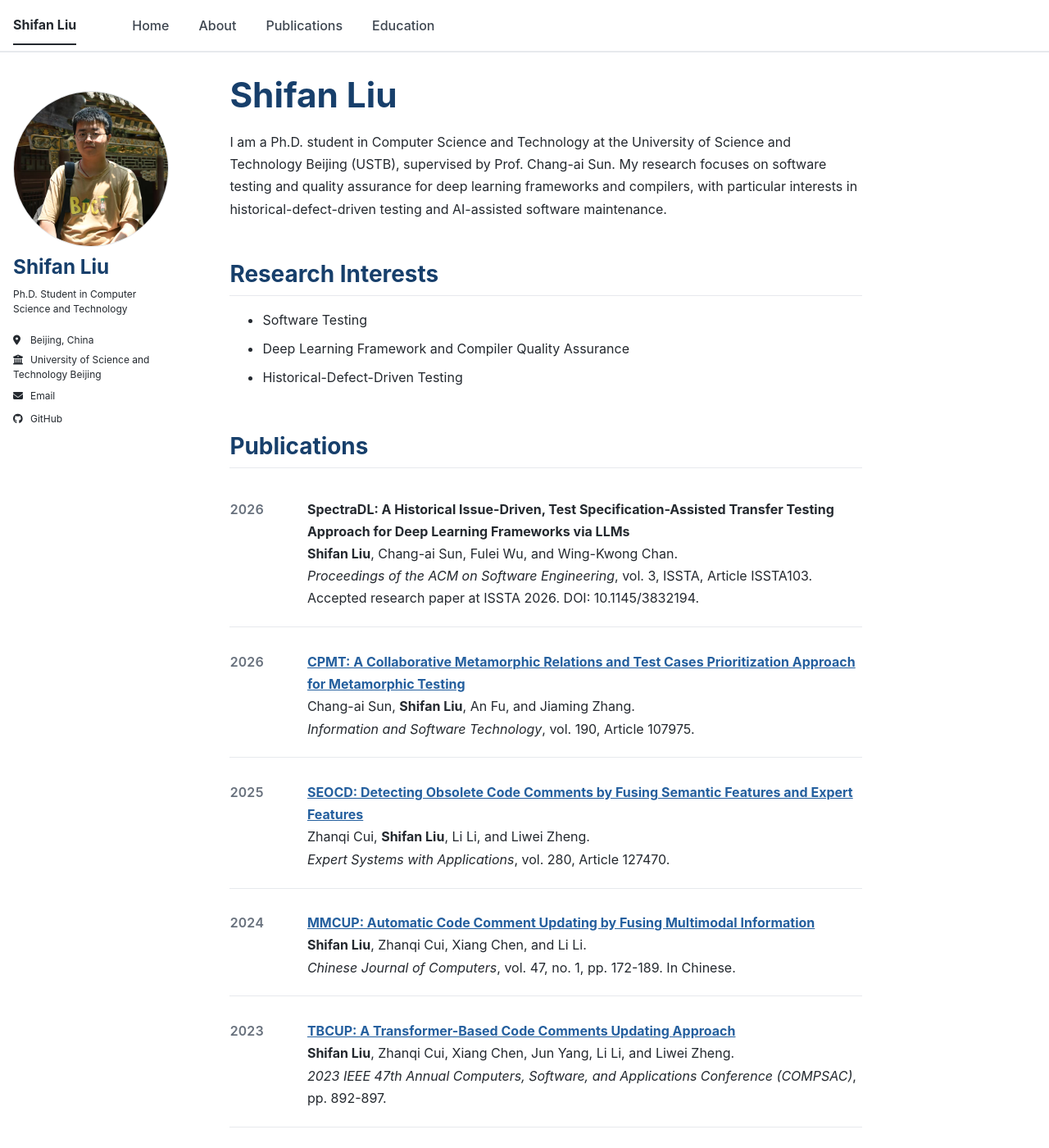
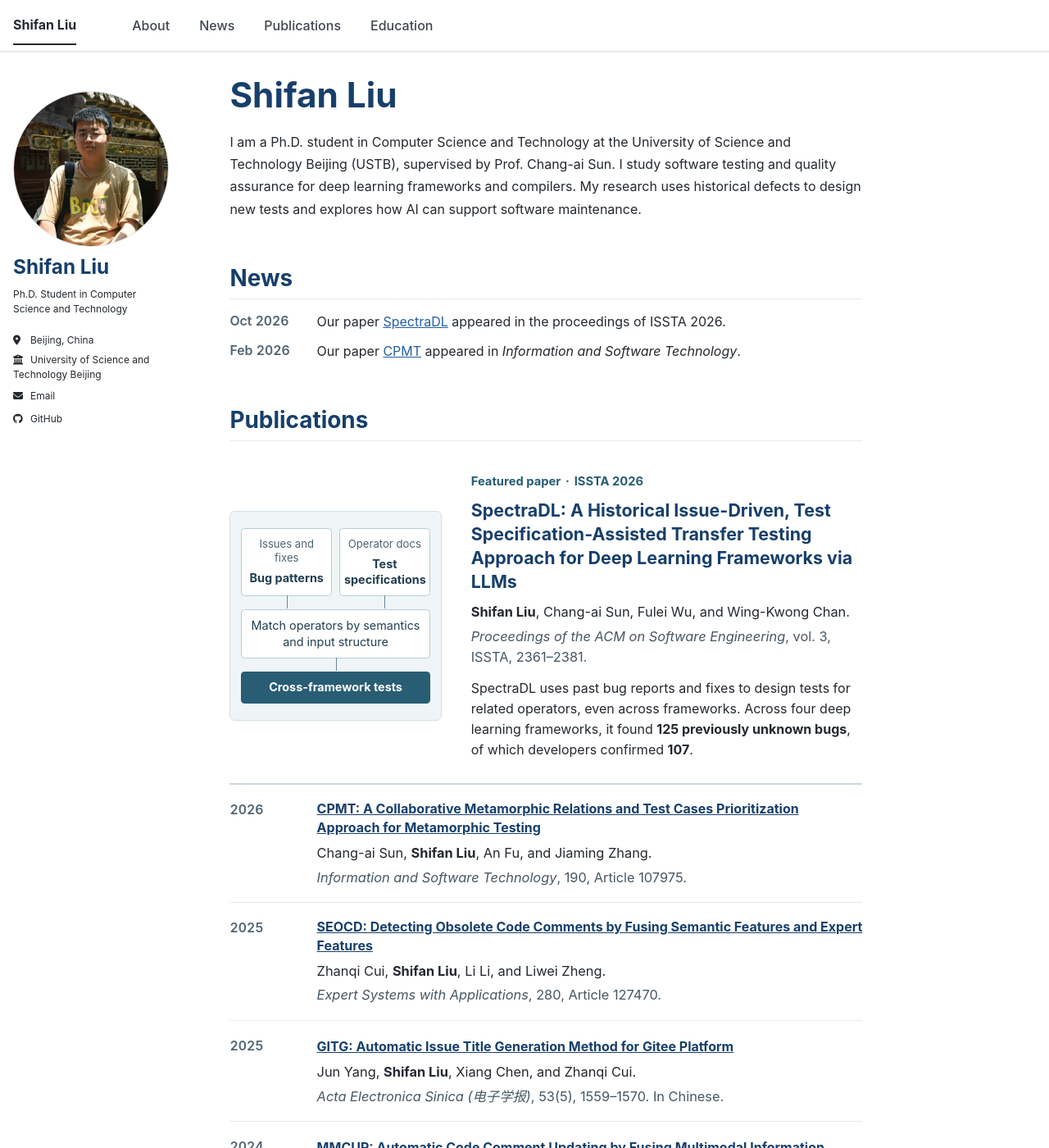
Before and after one commit to rookieLiu2018/rookieLiu2018.github.io, a Jekyll site: the page built from _pages/about.md, in a window 1280 px wide and 1400 px high. Shown: the whole window at 82% size. Built offline with Jekyll 4.4.1, drawn with Linux system fonts in a browser that asks for light colours; a style sheet for code colours, icons or effects is not loaded; some of the changed text lies outside the part shown.

Commit message:
Feature SpectraDL and list all ten publications on the homepage

```diff
--- a/_data/navigation.yml
+++ b/_data/navigation.yml
@@ -1,9 +1,9 @@
 main:
-  - title: "Home"
-    url: /
-
   - title: "About"
     url: /#about
+
+  - title: "News"
+    url: /#news
 
   - title: "Publications"
     url: /#publications
--- a/_pages/about.md
+++ b/_pages/about.md
@@ -6,17 +6,78 @@ author_profile: true
 redirect_from:
   - /about/
   - /about.html
+papers:
+  - year: 2026
+    id: cpmt
+    title: "CPMT: A Collaborative Metamorphic Relations and Test Cases Prioritization Approach for Metamorphic Testing"
+    authors: "Chang-ai Sun, Shifan Liu, An Fu, and Jiaming Zhang"
+    venue: "Information and Software Technology"
+    details: "190, Article 107975"
+    doi: 10.1016/j.infsof.2025.107975
+  - year: 2025
+    title: "SEOCD: Detecting Obsolete Code Comments by Fusing Semantic Features and Expert Features"
+    authors: "Zhanqi Cui, Shifan Liu, Li Li, and Liwei Zheng"
+    venue: "Expert Systems with Applications"
+    details: "280, Article 127470"
+    doi: 10.1016/j.eswa.2025.127470
+  - year: 2025
+    title: "GITG: Automatic Issue Title Generation Method for Gitee Platform"
+    authors: "Jun Yang, Shifan Liu, Xiang Chen, and Zhanqi Cui"
+    venue: "Acta Electronica Sinica (电子学报)"
+    details: "53(5), 1559–1570. In Chinese"
+    doi: 10.12263/DZXB.20240434
+  - year: 2024
+    title: "MMCUP: Automatic Code Comment Updating by Fusing Multimodal Information"
+    authors: "Shifan Liu, Zhanqi Cui, Xiang Chen, and Li Li"
+    venue: "Chinese Journal of Computers (计算机学报)"
+    details: "47(1), 172–189. In Chinese"
+    doi: 10.11897/SP.J.1016.2024.00172
+  - year: 2023
+    title: "TBCUP: A Transformer-Based Code Comments Updating Approach"
+    authors: "Shifan Liu, Zhanqi Cui, Xiang Chen, Jun Yang, Li Li, and Liwei Zheng"
+    venue: "IEEE 47th Annual Computers, Software, and Applications Conference (COMPSAC)"
+    details: "892–897"
+    doi: 10.1109/COMPSAC57700.2023.00119
+  - year: 2023
+    title: "SICUP: A Comment Updating Approach based on Structural Information"
+    authors: "Shifan Liu, Zhanqi Cui, and Ruilin Xie"
+    venue: "International Workshop on Software Engineering & Deep Learning (SE&DL), co-located with SANER"
+    details: "970–971"
+    doi: 10.1109/SANER56733.2023.00118
+  - year: 2023
+    title: "OC-Detector: Detecting Smart Contract Vulnerabilities Based on Clustering Opcode Instructions"
+    authors: "Xiguo Gu, Liwei Zheng, Huiwen Yang, Shifan Liu, and Zhanqi Cui"
+    venue: "International Journal of Software Engineering and Knowledge Engineering (IJSEKE)"
+    details: "33(11–12), 1673–1700"
+    doi: 10.1142/S0218194023410061
+  - year: 2023
+    title: "Smart Contract Vulnerability Detection Based on Clustering Opcode Instructions"
+    authors: "Xiguo Gu, Huiwen Yang, Shifan Liu, and Zhanqi Cui"
+    venue: "International Conference on Software Engineering and Knowledge Engineering (SEKE)"
+    details: "398–403"
+    doi: 10.18293/SEKE2023-183
+  - year: 2022
+    title: "Improving Code Clone Detection Accuracy and Efficiency based on Code Complexity Analysis"
+    authors: "Haochen Jin, Zhanqi Cui, Shifan Liu, and Liwei Zheng"
+    venue: "International Conference on Dependable Systems and Their Applications (DSA)"
+    details: "64–72"
+    doi: 10.1109/DSA56465.2022.00017
 ---
 
 <section id="about" class="homepage-section" markdown="1">
 
-I am a Ph.D. student in Computer Science and Technology at the University of Science and Technology Beijing (USTB), supervised by Prof. Chang-ai Sun. My research focuses on software testing and quality assurance for deep learning frameworks and compilers, with particular interests in historical-defect-driven testing and AI-assisted software maintenance.
+I am a Ph.D. student in Computer Science and Technology at the University of Science and Technology Beijing (USTB), supervised by Prof. Chang-ai Sun. I study software testing and quality assurance for deep learning frameworks and compilers. My research uses historical defects to design new tests and explores how AI can support software maintenance.
 
-## Research Interests
+</section>
 
-- Software Testing
-- Deep Learning Framework and Compiler Quality Assurance
-- Historical-Defect-Driven Testing
+<section id="news" class="homepage-section" markdown="1">
+
+## News {#news-heading}
+
+<ul class="research-news">
+  <li><time datetime="2026-10">Oct 2026</time><span>Our paper <a href="#spectradl">SpectraDL</a> appeared in the proceedings of ISSTA 2026.</span></li>
+  <li><time datetime="2026-02">Feb 2026</time><span>Our paper <a href="#cpmt">CPMT</a> appeared in <em>Information and Software Technology</em>.</span></li>
+</ul>
 
 </section>
 
@@ -24,28 +85,36 @@ I am a Ph.D. student in Computer Science and Technology at the University of Sci
 
 ## Publications {#publications-heading}
 
-<ol class="publication-list">
-  <li>
-    <span class="publication-year">2026</span>
-    <div><strong>SpectraDL: A Historical Issue-Driven, Test Specification-Assisted Transfer Testing Approach for Deep Learning Frameworks via LLMs</strong><br><strong>Shifan Liu</strong>, Chang-ai Sun, Fulei Wu, and Wing-Kwong Chan.<br><em>Proceedings of the ACM on Software Engineering</em>, vol. 3, ISSTA, Article ISSTA103. Accepted research paper at ISSTA 2026. DOI: 10.1145/3832194.</div>
+<article id="spectradl" class="featured-paper" aria-labelledby="spectradl-title">
+  <div class="feature-copy">
+    <p class="feature-label">Featured paper <span>·</span> ISSTA 2026</p>
+    <h3 id="spectradl-title"><a href="https://doi.org/10.1145/3832194">SpectraDL: A Historical Issue-Driven, Test Specification-Assisted Transfer Testing Approach for Deep Learning Frameworks via LLMs</a></h3>
+    <p class="paper-authors"><strong>Shifan Liu</strong>, Chang-ai Sun, Fulei Wu, and Wing-Kwong Chan.</p>
+    <p class="paper-venue"><em>Proceedings of the ACM on Software Engineering</em>, vol. 3, ISSTA, 2361–2381.</p>
+    <p>SpectraDL uses past bug reports and fixes to design tests for related operators, even across frameworks. Across four deep learning frameworks, it found <strong>125 previously unknown bugs</strong>, of which developers confirmed <strong>107</strong>.</p>
+  </div>
+  <figure class="transfer-diagram" aria-label="How SpectraDL transfers tests">
+    <div class="diagram-inputs">
+      <div><span>Issues and fixes</span><b>Bug patterns</b></div>
+      <div><span>Operator docs</span><b>Test specifications</b></div>
+    </div>
+    <div class="diagram-step">Match operators by semantics and input structure</div>
+    <div class="diagram-output">Cross-framework tests</div>
+  </figure>
+</article>
+
+<ul class="publication-list" aria-label="Other publications">
+{% for paper in page.papers %}
+  <li{% if paper.id %} id="{{ paper.id }}"{% endif %}>
+    <span class="publication-year">{{ paper.year }}</span>
+    <div>
+      <a class="paper-title" href="https://doi.org/{{ paper.doi }}">{{ paper.title | escape }}</a>
+      <p class="paper-authors">{{ paper.authors | escape | replace: "Shifan Liu", "<strong>Shifan Liu</strong>" }}.</p>
+      <p class="paper-venue"><em>{{ paper.venue | escape }}</em>, {{ paper.details | escape }}.</p>
+    </div>
   </li>
-  <li>
-    <span class="publication-year">2026</span>
-    <div><a href="https://doi.org/10.1016/j.infsof.2025.107975"><strong>CPMT: A Collaborative Metamorphic Relations and Test Cases Prioritization Approach for Metamorphic Testing</strong></a><br>Chang-ai Sun, <strong>Shifan Liu</strong>, An Fu, and Jiaming Zhang.<br><em>Information and Software Technology</em>, vol. 190, Article 107975.</div>
-  </li>
-  <li>
-    <span class="publication-year">2025</span>
-    <div><a href="https://doi.org/10.1016/j.eswa.2025.127470"><strong>SEOCD: Detecting Obsolete Code Comments by Fusing Semantic Features and Expert Features</strong></a><br>Zhanqi Cui, <strong>Shifan Liu</strong>, Li Li, and Liwei Zheng.<br><em>Expert Systems with Applications</em>, vol. 280, Article 127470.</div>
-  </li>
-  <li>
-    <span class="publication-year">2024</span>
-    <div><a href="https://doi.org/10.11897/SP.J.1016.2024.00172"><strong>MMCUP: Automatic Code Comment Updating by Fusing Multimodal Information</strong></a><br><strong>Shifan Liu</strong>, Zhanqi Cui, Xiang Chen, and Li Li.<br><em>Chinese Journal of Computers</em>, vol. 47, no. 1, pp. 172-189. In Chinese.</div>
-  </li>
-  <li>
-    <span class="publication-year">2023</span>
-    <div><a href="https://doi.org/10.1109/COMPSAC57700.2023.00119"><strong>TBCUP: A Transformer-Based Code Comments Updating Approach</strong></a><br><strong>Shifan Liu</strong>, Zhanqi Cui, Xiang Chen, Jun Yang, Li Li, and Liwei Zheng.<br><em>2023 IEEE 47th Annual Computers, Software, and Applications Conference (COMPSAC)</em>, pp. 892-897.</div>
-  </li>
-</ol>
+{% endfor %}
+</ul>
 
 </section>
 
--- a/_sass/_custom.scss
+++ b/_sass/_custom.scss
@@ -66,24 +66,161 @@ body {
   font-size: 1.15rem;
 }
 
+.research-news,
 .publication-list {
-  margin-left: 0;
-  padding-left: 0;
+  margin: 0;
+  padding: 0;
   list-style: none;
 }
 
+.research-news li,
 .publication-list li {
   display: grid;
-  grid-template-columns: 4.25rem minmax(0, 1fr);
-  gap: 1rem;
-  padding: 1.15rem 0;
-  border-bottom: 1px solid var(--global-border-color);
+  grid-template-columns: 5rem minmax(0, 1fr);
+  gap: .9rem;
 }
 
+.research-news li {
+  margin: .45rem 0;
+}
+
+.research-news time,
 .publication-year {
-  color: #68717d;
+  color: #506475;
+  font-size: .88rem;
   font-variant-numeric: tabular-nums;
   font-weight: 600;
+}
+
+.featured-paper {
+  display: grid;
+  grid-template-columns: minmax(12rem, 1fr) minmax(0, 1.85fr);
+  align-items: center;
+  gap: clamp(1rem, 3vw, 2rem);
+  padding: 1.25rem 0 1.6rem;
+  border-bottom: 2px solid #c9d6df;
+  scroll-margin-top: 6rem;
+}
+
+.feature-copy { grid-column: 2; grid-row: 1; }
+
+.feature-copy .feature-label {
+  margin: 0 0 .45rem;
+  color: #285d74;
+  font-size: .82rem;
+  font-weight: 700;
+}
+
+.feature-label span { margin: 0 .15em; }
+
+.feature-copy h3 {
+  margin: 0 0 .6rem;
+  font-size: 1.19rem;
+  line-height: 1.35;
+}
+
+.feature-copy h3 a,
+.paper-title {
+  color: #173f6b;
+  text-decoration: none;
+}
+
+.feature-copy h3 a:hover,
+.paper-title:hover { text-decoration: underline; }
+
+.feature-copy p:last-child {
+  margin: .8rem 0 0;
+  line-height: 1.55;
+}
+
+.transfer-diagram {
+  display: flex;
+  flex-direction: column;
+  align-items: stretch;
+  grid-column: 1;
+  grid-row: 1;
+  margin: 0;
+  padding: 1.1rem .7rem;
+  background: #eff5f7;
+  border: 1px solid #d1e0e4;
+  border-radius: .35rem;
+  color: #203f50;
+  font-size: .8rem;
+  line-height: 1.35;
+  text-align: center;
+}
+
+.diagram-inputs {
+  display: grid;
+  grid-template-columns: repeat(2, minmax(0, 1fr));
+  gap: .45rem;
+}
+
+.diagram-inputs div,
+.diagram-step {
+  position: relative;
+  padding: .55rem .3rem;
+  background: #fff;
+  border: 1px solid #b7cdd3;
+  border-radius: .25rem;
+}
+
+.diagram-inputs span,
+.diagram-inputs b { display: block; }
+
+.diagram-inputs span {
+  margin-bottom: .4em;
+  color: #4b6371;
+  font-size: .73rem;
+}
+
+.diagram-inputs div::after,
+.diagram-step::after {
+  position: absolute;
+  top: 100%;
+  left: 50%;
+  height: .85rem;
+  border-left: 1px solid #698997;
+  content: "";
+}
+
+.diagram-step,
+.diagram-output { margin-top: .85rem; }
+
+.diagram-output {
+  padding: .55rem;
+  border-radius: .25rem;
+  color: #fff;
+  background: #285d74;
+  font-weight: 700;
+}
+
+.publication-list li {
+  margin: 0;
+  padding: 1rem 0;
+  border-bottom: 1px solid var(--global-border-color);
+  scroll-margin-top: 6rem;
+}
+
+.paper-title {
+  display: inline-block;
+  font-weight: 650;
+  line-height: 1.4;
+}
+
+.page__content .paper-authors,
+.page__content .paper-venue {
+  margin: .28rem 0 0;
+  font-size: .91rem;
+  line-height: 1.5;
+}
+
+.paper-venue { color: #465763; }
+
+@media (max-width: 820px) {
+  .featured-paper { grid-template-columns: 1fr; }
+  .feature-copy, .transfer-diagram { grid-area: auto; }
+  .transfer-diagram { width: 100%; max-width: 19rem; }
 }
 
 .education-item {
@@ -112,8 +249,8 @@ button:focus-visible {
 
 @media (max-width: 767px) {
   .author__avatar img {
-    width: 136px;
-    height: 136px;
+    width: 76px;
+    height: 76px;
   }
 
   .publication-list li,
```
